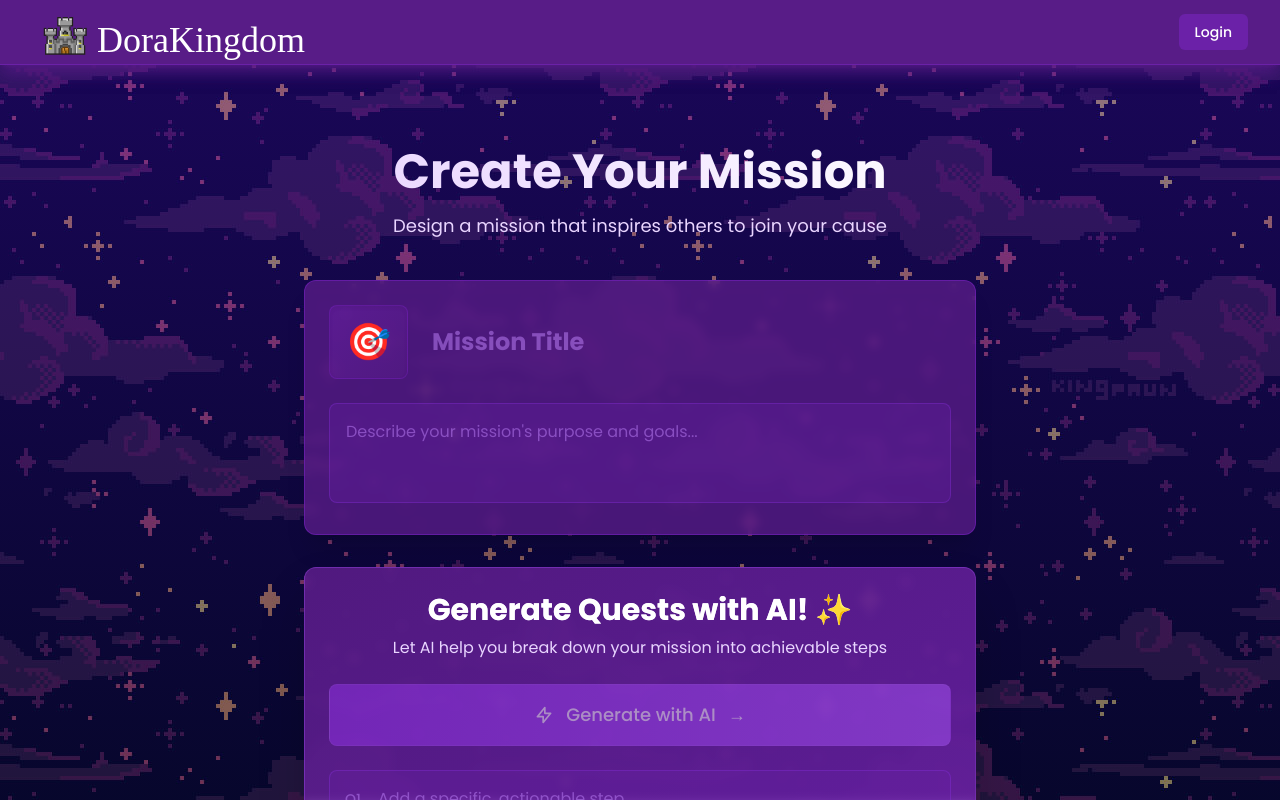
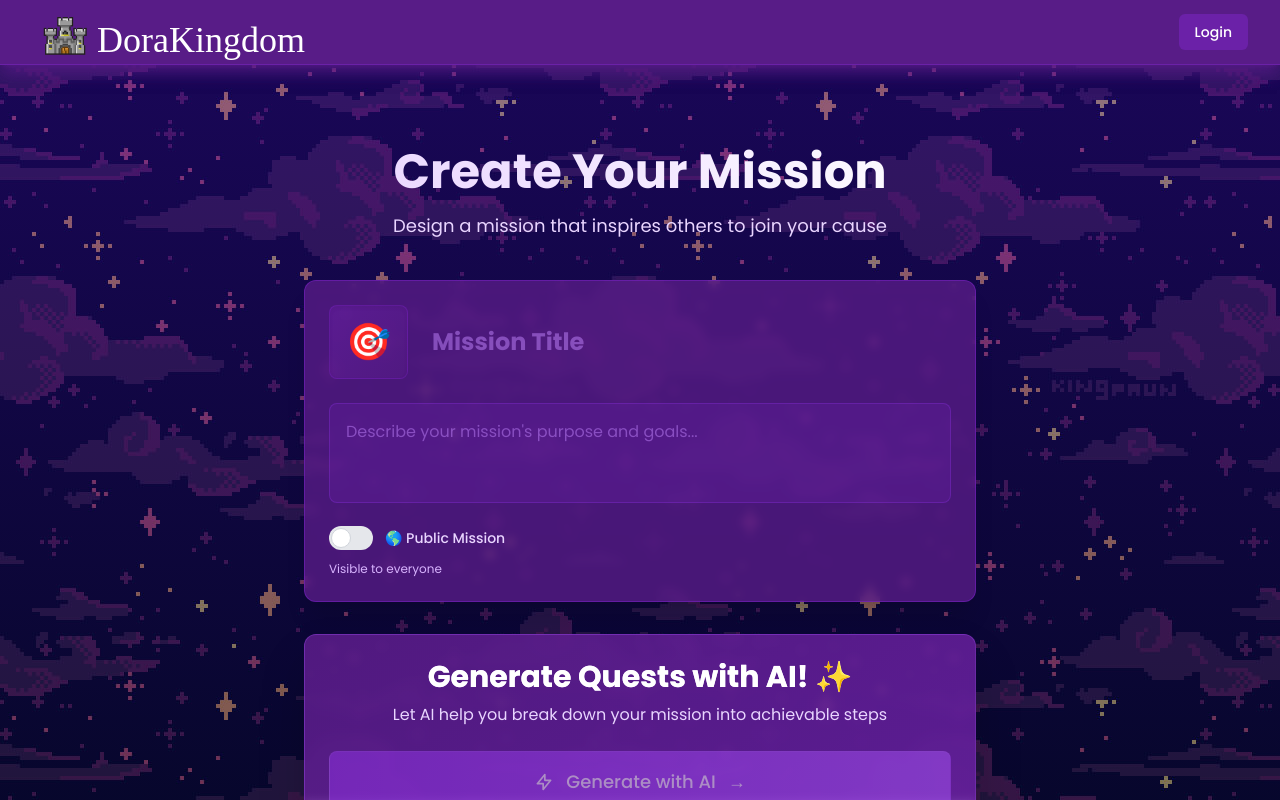
Before and after one commit to yp9435/dorakingdom, a Next.js app: page /create in a window 1280 px wide. Shown: the top 800 px of the page. Built offline with nearby package versions, Linux system fonts and the light colour scheme; no server answers; a web font is replaced by a local one.

Commit message:
Update page.js

```diff
--- a/app/create/page.js
+++ b/app/create/page.js
@@ -14,6 +14,7 @@
     title: "",
     description: "",
     emoji: "",
+    isPrivate: false,
     quests: {
       Q1: { id: "q1", questName: "", completed: 0 },
       Q2: { id: "q2", questName: "", completed: 0 },
@@ -116,6 +117,7 @@
         title: mission.title,
         description: mission.description,
         emoji: mission.emoji || '🎯',
+        isPrivate: mission.isPrivate,
         createdBy: {
           userId: auth.currentUser.uid,
           username: auth.currentUser.displayName || 'Anonymous',
@@ -275,6 +277,35 @@
                        p-4 min-h-[100px] focus:outline-none focus:ring-2 focus:ring-purple-500/50
                        placeholder-purple-400/50 text-base resize-none"
             />
+
+            <div className="mt-4">
+              <label className="relative inline-flex items-center cursor-pointer">
+                <input
+                  type="checkbox"
+                  checked={mission.isPrivate}
+                  onChange={(e) => setMission(prev => ({
+                    ...prev,
+                    isPrivate: e.target.checked
+                  }))}
+                  className="sr-only peer"
+                />
+                <div className="w-11 h-6 bg-gray-200 peer-focus:outline-none peer-focus:ring-4
+                  peer-focus:ring-purple-300 dark:peer-focus:ring-purple-800 rounded-full peer
+                  dark:bg-gray-700 peer-checked:after:translate-x-full peer-checked:after:border-white
+                  after:content-[''] after:absolute after:top-[2px] after:left-[2px] after:bg-white
+                  after:border-gray-300 after:border after:rounded-full after:h-5 after:w-5
+                  after:transition-all dark:border-gray-600 peer-checked:bg-purple-600"
+                />
+                <span className="ml-3 text-sm font-medium text-purple-200">
+                  {mission.isPrivate ? '🔒 Private Mission' : '🌎 Public Mission'}
+                </span>
+              </label>
+              <p className="mt-1 text-xs text-purple-300">
+                {mission.isPrivate
+                  ? 'Only visible on your profile'
+                  : 'Visible to everyone'}
+              </p>
+            </div>
           </div>
 
           {/* AI Quest Generation Section - Highlighted */}
```
